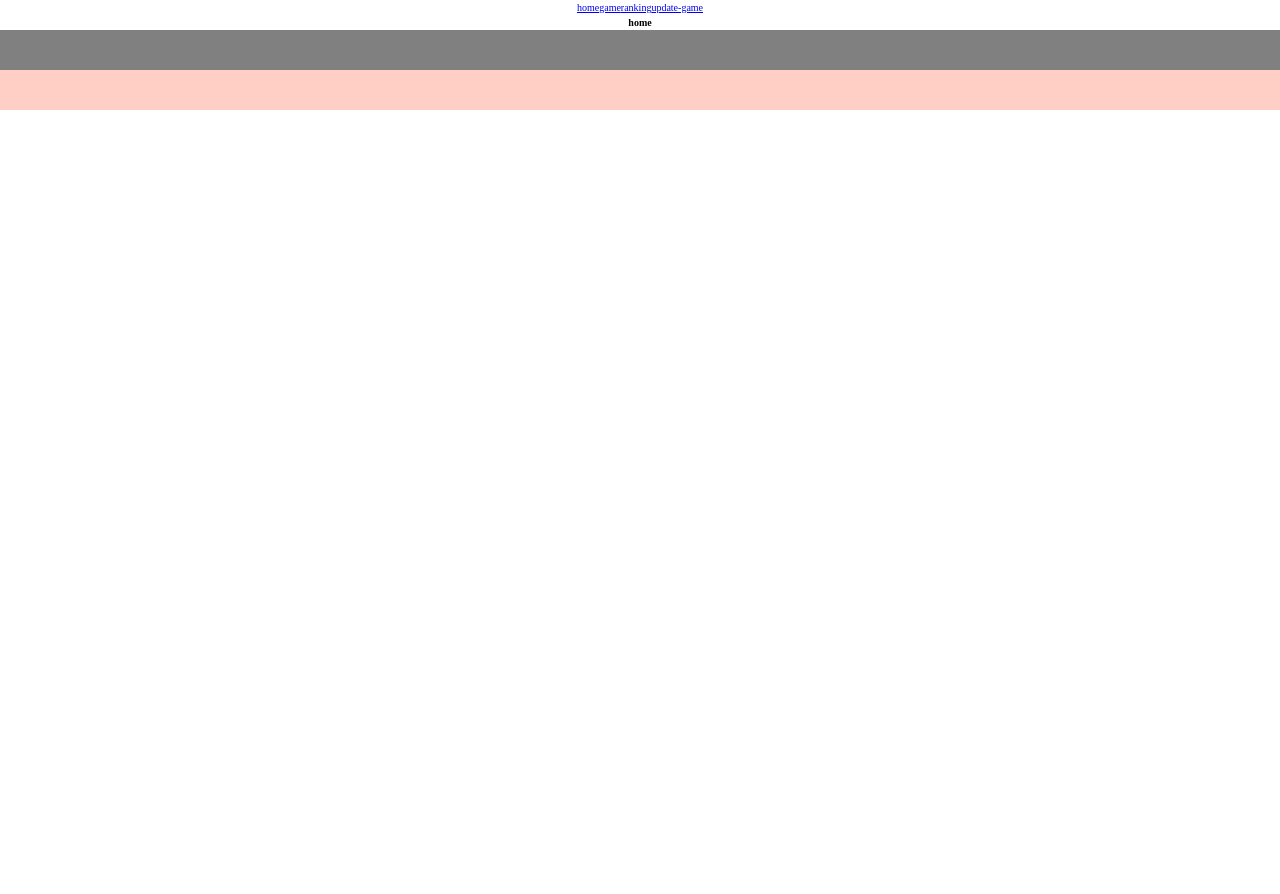
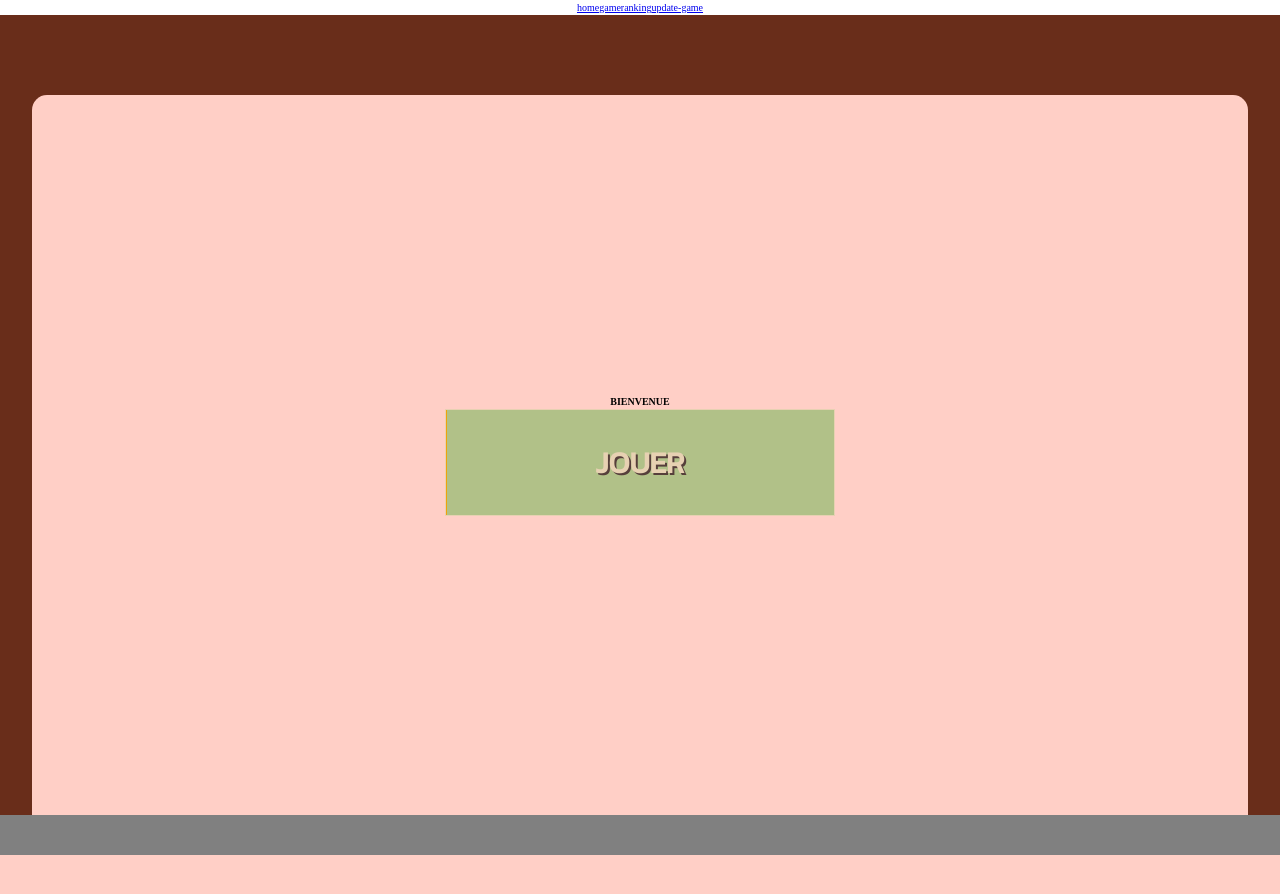
Before and after one commit to nguyen-tt/Personal-project, a React (Vite) app in the folder frontend/: page / in a window 1280 px wide. Before the commit the page ends 800 px from the top, so only its background shows below. Built offline with nearby package versions, Linux system fonts and the light colour scheme.

Commit message:
button home done

```diff
--- a/frontend/src/pages/Home.jsx
+++ b/frontend/src/pages/Home.jsx
@@ -1,5 +1,18 @@
+import { Link } from "react-router-dom";
+
 function Home() {
-  return <h1>home</h1>;
+  return (
+    <div className="home">
+      <div className="inside-home">
+        <h1>BIENVENUE</h1>
+        <Link to="/game" className="button-link">
+          <button type="button" className="button-home">
+            JOUER
+          </button>
+        </Link>
+      </div>
+    </div>
+  );
 }
 
 export default Home;
--- a/frontend/src/sass/_home.scss
+++ b/frontend/src/sass/_home.scss
@@ -0,0 +1,45 @@
+.home {
+  display: flex;
+  align-items: flex-end;
+  justify-content: center;
+  min-height: 100vh;
+  background-color: #692d1a;
+  .inside-home {
+    display: flex;
+    flex-direction: column;
+    align-items: center;
+    justify-content: center;
+    width: 95vw;
+    height: 90vh;
+    border-radius: 15px 15px 0 0;
+
+    background-color: #ffcfc6;
+
+    .button-home {
+      padding: 3rem 15rem;
+      background: #b1c188;
+      background-image: linear-gradient(
+        to left,
+        transparent,
+        transparent 50%,
+        #f0a30a 50%,
+        #f0a30a
+      );
+      background-position: 100% 0;
+      background-size: 200% 100%;
+      transition: 0.8s;
+      cursor: pointer;
+      color: #e7d1b2;
+      text-shadow: 2px 2px 0px #563f3b;
+      text-transform: uppercase;
+      font-family: "Kanit", sans-serif;
+      font-size: 3rem;
+      font-weight: 700;
+    }
+
+    .button-home:hover {
+      background-position: 0 0;
+      transition: 0.8s;
+    }
+  }
+}
--- a/frontend/src/sass/_variables.scss
+++ b/frontend/src/sass/_variables.scss
@@ -2,5 +2,7 @@
 
 // Variables
 
+@import url("https://fonts.googleapis.com/css2?family=Kanit&display=swap");
+
 :root {
 }
```
